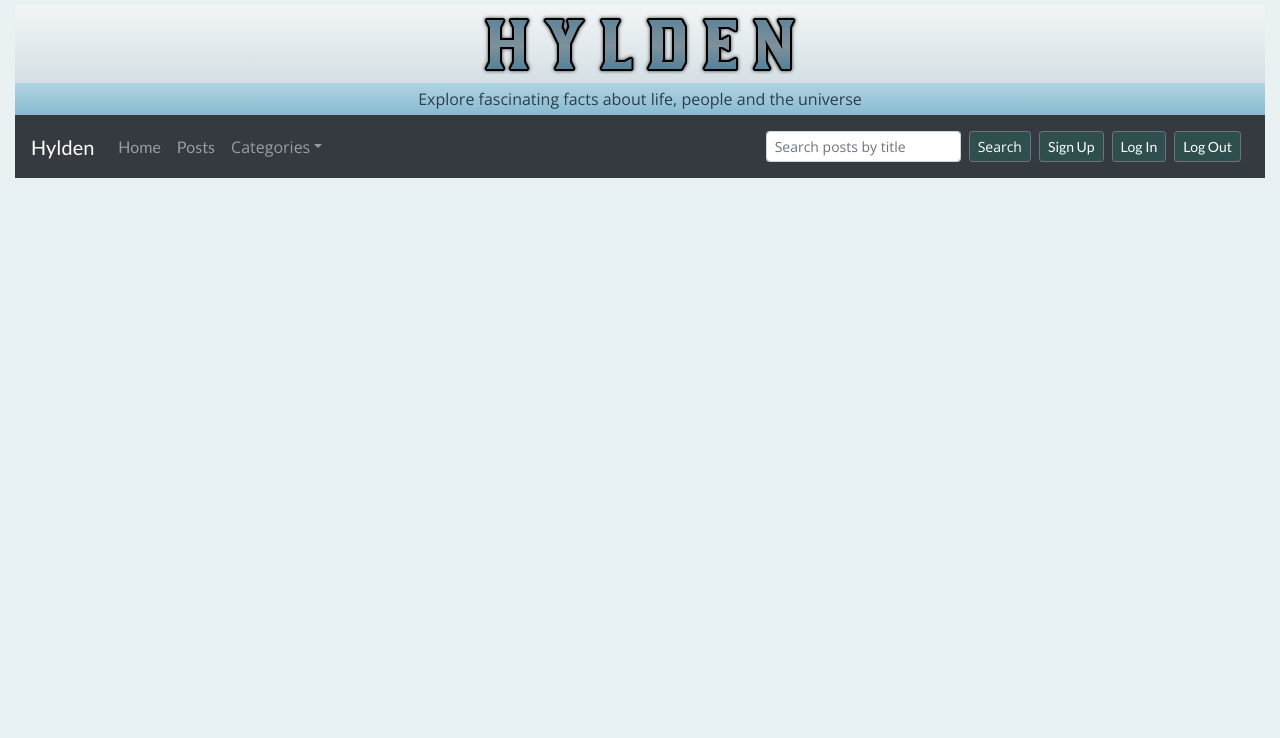
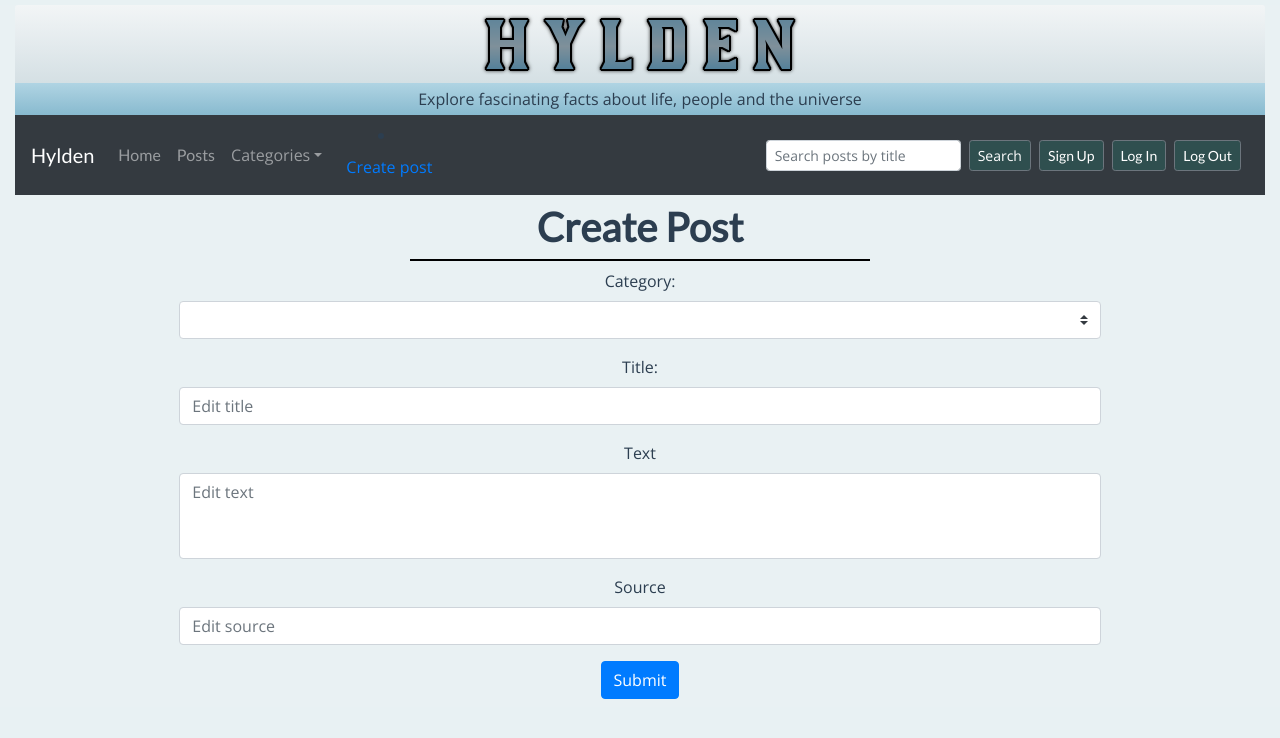
Before and after one commit to korpog/hylden-vue, a Vue app: page /post-create in a window 1280 px wide. Shown: the top 738 px of the page. Built offline with nearby package versions, Linux system fonts and the light colour scheme; no server answers.

Commit message:
added PostCreate

```diff
--- a/src/APIService.js
+++ b/src/APIService.js
@@ -45,6 +45,15 @@ export class APIService {
     return axios.delete(url, { headers: { Authorization: `Token ${localStorage.getItem('token')}` }});
   }
 
+  getCategories() {
+    const url = `${API_URL}/categories/`;
+    return axios.get(url)
+      .then(response => response.data)
+      .catch(function (error) {
+        console.log(error);
+      });
+  }
+
 
   createUser(data) {
     const url = `${API_URL}/user/create`;
--- a/src/components/Navbar.vue
+++ b/src/components/Navbar.vue
@@ -19,6 +19,7 @@
             <b-dropdown-item :to="{ name: 'posts', params: { category: 'astronomy' }}">Astronomy</b-dropdown-item>
           </b-nav-item-dropdown>
         </b-navbar-nav>
+        <b-nav-item to="/post-create">Create post</b-nav-item>
 
         <b-navbar-nav class="ml-auto">
           <b-nav-form>
--- /dev/null
+++ b/src/components/Posts/PostCreate.vue
@@ -0,0 +1,75 @@
+<template>
+  <div class="signup w-75 p-2 mx-auto">
+    <h1 class="mb-2 pb-2">Create Post</h1>
+    <b-form @submit="onSubmit">
+      <b-form-group id="input-group-1" label="Category:" label-for="input-1">
+      <b-form-select v-model="form.category" :options="categories"></b-form-select>
+      </b-form-group>
+
+    <b-form-group id="input-group-2" label="Title:" label-for="input-2">
+        <b-form-input id="input-2" v-model="form.title" required placeholder="Edit title"></b-form-input>
+      </b-form-group>
+
+      <b-form-group id="input-group-3" label="Text" label-for="input-3">
+        <b-form-textarea
+          id="input-3"
+          v-model="form.text"
+          required
+          placeholder="Edit text"
+          rows="3"
+          max-rows="6"
+        ></b-form-textarea>
+      </b-form-group>
+
+      <b-form-group id="input-group-4" label="Source" label-for="input-4">
+        <b-form-input id="input-4" v-model="form.source" required placeholder="Edit source"></b-form-input>
+      </b-form-group>
+
+      <b-button type="submit" variant="primary">Submit</b-button>
+    </b-form>
+  </div>
+</template>
+
+<script>
+import { APIService } from "../../APIService";
+const apiService = new APIService();
+
+export default {
+  name: "PostCreate",
+  data() {
+    return {
+      categories: [],
+      form: {
+        category: "",
+        title: "",
+        text: "",
+        source: ""
+      }
+    };
+  },
+  methods: {
+    onSubmit(evt) {
+      evt.preventDefault();
+      apiService.createPost(this.form);
+    },
+    getCategories() {
+      apiService.getCategories().then(data => {
+        this.categories = data.results.map(x => x.name);
+      });
+    }
+  },
+  mounted() {
+    this.getCategories();
+  }
+};
+</script>
+
+<style scoped>
+h1 {
+  font-family: "Lato", sans-serif;
+  font-weight: 900;
+  border-bottom: solid 2px black;
+  width: 50%;
+  margin: 0 auto;
+}
+</style>
--- a/src/router.js
+++ b/src/router.js
@@ -3,6 +3,7 @@ import Router from 'vue-router'
 import Home from './components/Home.vue'
 import PostDetail from './components/Posts/PostDetail.vue'
 import PostList from './components/Posts/PostList.vue'
+import PostCreate from './components/Posts/PostCreate.vue'
 import SignUp from './components/User/SignUp.vue'
 import LogIn from './components/User/LogIn.vue'
 
@@ -26,6 +27,11 @@ export default new Router({
       component: PostDetail,
     },
     {
+      path: '/post-create',
+      name: 'post-create',
+      component: PostCreate,
+    },
+    {
       path: '/signup',
       name: 'signup',
       component: SignUp
```
